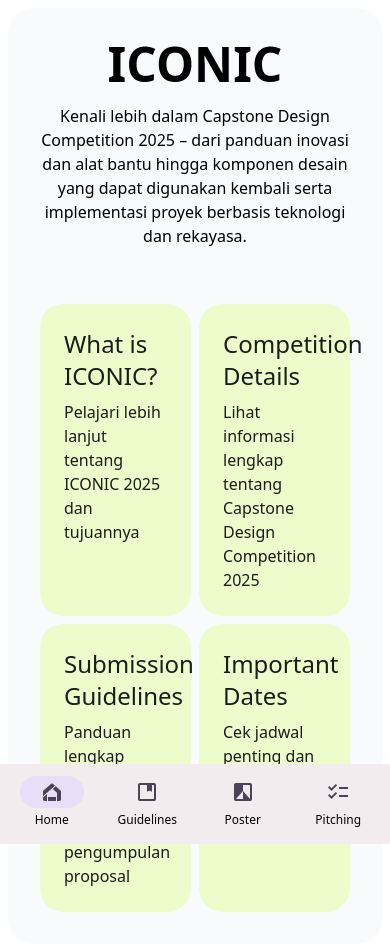
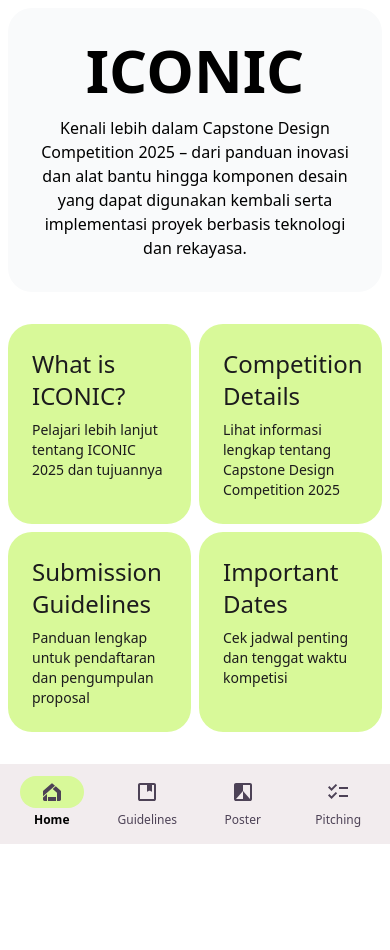
Before and after one commit to FathanAlfariel/iconic, a React (Vite) app: page / in a window 390 px wide. After the commit the page ends 844 px from the top, so only its background shows below. Built offline with nearby package versions, Linux system fonts and the light colour scheme.

Commit message:
Separating components and improving the home display

```diff
--- a/src/Layout.jsx
+++ b/src/Layout.jsx
@@ -1,5 +1,7 @@
 import React from "react";
-import { Outlet, NavLink } from "react-router-dom";
+import { Outlet } from "react-router-dom";
+import BottomNavBar from "./components/BottomNavBar";
+import Sidebar from "./components/Sidebar";
 
 const Layout = () => {
   const navigationList = [
@@ -36,97 +38,11 @@ const Layout = () => {
   return (
     <>
       {/* Bottom Navigation Bar for Mobile View */}
-      <ul className="block md:hidden w-full fixed bottom-0 left-0 flex items-center gap-x-2 bg-[#f2ecee] px-2">
-        {navigationList?.map((data, key) => {
-          return (
-            <li key={key} className="w-full flex justify-center items-center">
-              {/* Navigation Button */}
-              <NavLink
-                to={data?.link}
-                className="flex flex-col gap-y-1 pt-3 pb-4"
-              >
-                {({ isActive }) => (
-                  <>
-                    {/* Icon */}
-                    <span
-                      className={`block py-1 px-5 rounded-full ${
-                        isActive ? "bg-[#E8DEF8]" : ""
-                      }`}
-                    >
-                      <svg
-                        xmlns="http://www.w3.org/2000/svg"
-                        height="24px"
-                        viewBox="0 -960 960 960"
-                        width="24px"
-                        className="fill-[#4d4256]"
-                      >
-                        {data?.icon}
-                      </svg>
-                    </span>
+      <BottomNavBar navigationList={navigationList} />
 
-                    {/* Label */}
-                    <span className="block text-xs text-center font-medium">
-                      {data?.label}
-                    </span>
-                  </>
-                )}
-              </NavLink>
-            </li>
-          );
-        })}
-      </ul>
-
-      {/* Sidebar for Tablet and Desktop View */}
       <div className="flex items-start h-screen">
-        <aside className="h-full">
-          <ul className="hidden md:block w-full flex flex-col items-center bg-gray-50 px-2 h-full">
-            {navigationList?.map((data, key) => {
-              return (
-                <li
-                  key={key}
-                  className="group w-full flex justify-center items-center"
-                >
-                  {/* Navigation Button */}
-                  <NavLink
-                    to={data?.link}
-                    className="flex flex-col gap-y-1 pt-3 pb-4"
-                  >
-                    {({ isActive }) => (
-                      <>
-                        {/* Icon */}
-                        <span
-                          className={`block py-1 px-5 rounded-full ${
-                            isActive ? "bg-lime-100" : "group-hover:bg-gray-200"
-                          }`}
-                        >
-                          <svg
-                            xmlns="http://www.w3.org/2000/svg"
-                            height="24px"
-                            viewBox="0 -960 960 960"
-                            width="24px"
-                            className="fill-[#4d4256] transition duration-200 group-hover:scale-105"
-                          >
-                            {data?.icon}
-                          </svg>
-                        </span>
-                        {/* Label */}
-                        <div
-                          className={`block text-xs text-center ${
-                            isActive
-                              ? "text-black font-bold"
-                              : "text-[#4d4256] font-medium group-hover:text-black"
-                          }`}
-                        >
-                          {data?.label}
-                        </div>
-                      </>
-                    )}
-                  </NavLink>
-                </li>
-              );
-            })}
-          </ul>
-        </aside>
+        {/* Sidebar for Tablet and Desktop View */}
+        <Sidebar navigationList={navigationList} />
 
         <main className="p-2 md:p-3 w-full">
           <Outlet />
--- /dev/null
+++ b/src/components/BottomNavBar.jsx
@@ -0,0 +1,56 @@
+import React from "react";
+import { NavLink } from "react-router-dom";
+
+const BottomNavBar = ({ navigationList }) => {
+  return (
+    <>
+      <ul className="block md:hidden w-full fixed bottom-0 left-0 flex items-center gap-x-2 bg-[#f2ecee] px-2">
+        {navigationList?.map((data, key) => {
+          return (
+            <li key={key} className="w-full flex justify-center items-center">
+              {/* Navigation Button */}
+              <NavLink
+                to={data?.link}
+                className="flex flex-col gap-y-1 pt-3 pb-4"
+              >
+                {({ isActive }) => (
+                  <>
+                    {/* Icon */}
+                    <span
+                      className={`block py-1 px-5 rounded-full ${
+                        isActive ? "bg-lime-200" : "group-hover:bg-gray-200"
+                      }`}
+                    >
+                      <svg
+                        xmlns="http://www.w3.org/2000/svg"
+                        height="24px"
+                        viewBox="0 -960 960 960"
+                        width="24px"
+                        className="fill-[#4d4256]"
+                      >
+                        {data?.icon}
+                      </svg>
+                    </span>
+
+                    {/* Label */}
+                    <div
+                      className={`block text-xs text-center ${
+                        isActive
+                          ? "text-black font-bold"
+                          : "text-[#4d4256] font-medium group-hover:text-black"
+                      }`}
+                    >
+                      {data?.label}
+                    </div>
+                  </>
+                )}
+              </NavLink>
+            </li>
+          );
+        })}
+      </ul>
+    </>
+  );
+};
+
+export default BottomNavBar;
--- /dev/null
+++ b/src/components/Sidebar.jsx
@@ -0,0 +1,60 @@
+import React from "react";
+import { NavLink } from "react-router-dom";
+
+const Sidebar = ({ navigationList }) => {
+  return (
+    <>
+      <aside className="h-full">
+        <ul className="hidden md:block w-full flex flex-col items-center bg-gray-50 px-2 h-full">
+          {navigationList?.map((data, key) => {
+            return (
+              <li
+                key={key}
+                className="group w-full flex justify-center items-center"
+              >
+                {/* Navigation Button */}
+                <NavLink
+                  to={data?.link}
+                  className="flex flex-col gap-y-1 pt-3 pb-4"
+                >
+                  {({ isActive }) => (
+                    <>
+                      {/* Icon */}
+                      <span
+                        className={`block py-1 px-5 rounded-full ${
+                          isActive ? "bg-lime-200" : "group-hover:bg-gray-200"
+                        }`}
+                      >
+                        <svg
+                          xmlns="http://www.w3.org/2000/svg"
+                          height="24px"
+                          viewBox="0 -960 960 960"
+                          width="24px"
+                          className="fill-[#4d4256] transition duration-200 group-hover:scale-105"
+                        >
+                          {data?.icon}
+                        </svg>
+                      </span>
+                      {/* Label */}
+                      <div
+                        className={`block text-xs text-center ${
+                          isActive
+                            ? "text-black font-bold"
+                            : "text-[#4d4256] font-medium group-hover:text-black"
+                        }`}
+                      >
+                        {data?.label}
+                      </div>
+                    </>
+                  )}
+                </NavLink>
+              </li>
+            );
+          })}
+        </ul>
+      </aside>
+    </>
+  );
+};
+
+export default Sidebar;
--- a/src/pages/Home.jsx
+++ b/src/pages/Home.jsx
@@ -4,18 +4,18 @@ const Home = () => {
   return (
     <>
       <div className="w-full p-8 md:p-14 rounded-3xl bg-gray-50">
-        <h1 className="text-5xl md:text-8xl font-semibold text-center mb-4">
+        <h1 className="text-6xl md:text-8xl font-semibold text-center mb-4">
           ICONIC
         </h1>
-        <h4 className="text-base md:text-xl font-normal text-center max-w-5xl mx-auto">
+        <h4 className="text-base md:text-xl font-normal text-center max-w-none md:max-w-5xl mx-auto">
           Kenali lebih dalam Capstone Design Competition 2025 – dari panduan
           inovasi dan alat bantu hingga komponen desain yang dapat digunakan
           kembali serta implementasi proyek berbasis teknologi dan rekayasa.
         </h4>
 
-        <ul className="grid grid-cols-2 gap-2 max-w-6xl mx-auto mt-14">
+        <ul className="hidden md:grid grid-cols-2 gap-2 max-w-6xl mx-auto mt-14">
           <li className="w-full">
-            <button className="flex flex-col gap-y-2 p-6 rounded-3xl transition duration-200 bg-lime-100 hover:bg-lime-200 hover:shadow-md active:bg-lime-300 active:scale-95 cursor-pointer w-full h-full">
+            <button className="flex flex-col gap-y-2 p-6 rounded-3xl transition duration-200 bg-lime-200 hover:bg-lime-300 hover:shadow-md active:bg-lime-400 active:scale-95 cursor-pointer w-full h-full">
               <h4 className="text-left text-2xl text-[#1c1b1d] font-medium">
                 What is ICONIC?
               </h4>
@@ -25,7 +25,7 @@ const Home = () => {
             </button>
           </li>
           <li className="w-full">
-            <button className="flex flex-col gap-y-2 p-6 rounded-3xl transition duration-200 bg-lime-100 hover:bg-lime-200 hover:shadow-md active:bg-lime-300 active:scale-95 cursor-pointer w-full h-full">
+            <button className="flex flex-col gap-y-2 p-6 rounded-3xl transition duration-200 bg-lime-200 hover:bg-lime-300 hover:shadow-md active:bg-lime-400 active:scale-95 cursor-pointer w-full h-full">
               <h4 className="text-left text-2xl text-[#1c1b1d] font-medium">
                 Competition Details
               </h4>
@@ -35,7 +35,7 @@ const Home = () => {
             </button>
           </li>
           <li className="w-full">
-            <button className="flex flex-col gap-y-2 p-6 rounded-3xl transition duration-200 bg-lime-100 hover:bg-lime-200 hover:shadow-md active:bg-lime-300 active:scale-95 cursor-pointer w-full h-full">
+            <button className="flex flex-col gap-y-2 p-6 rounded-3xl transition duration-200 bg-lime-200 hover:bg-lime-300 hover:shadow-md active:bg-lime-400 active:scale-95 cursor-pointer w-full h-full">
               <h4 className="text-left text-2xl text-[#1c1b1d] font-medium">
                 Submission Guidelines
               </h4>
@@ -45,7 +45,7 @@ const Home = () => {
             </button>
           </li>
           <li className="w-full">
-            <button className="flex flex-col gap-y-2 p-6 rounded-3xl transition duration-200 bg-lime-100 hover:bg-lime-200 hover:shadow-md active:bg-lime-300 active:scale-95 cursor-pointer w-full h-full">
+            <button className="flex flex-col gap-y-2 p-6 rounded-3xl transition duration-200 bg-lime-200 hover:bg-lime-300 hover:shadow-md active:bg-lime-400 active:scale-95 cursor-pointer w-full h-full">
               <h4 className="text-left text-2xl text-[#1c1b1d] font-medium">
                 Important Dates
               </h4>
@@ -56,6 +56,49 @@ const Home = () => {
           </li>
         </ul>
       </div>
+
+      <ul className="grid md:hidden grid-cols-2 gap-2 mt-8">
+        <li className="w-full">
+          <button className="flex flex-col gap-y-2 p-6 rounded-3xl transition duration-200 bg-lime-200 hover:bg-lime-300 hover:shadow-md active:bg-lime-400 active:scale-95 cursor-pointer w-full h-full">
+            <h4 className="text-left text-2xl text-[#1c1b1d] font-medium">
+              What is ICONIC?
+            </h4>
+            <p className="text-left text-[#1c1b1d] text-sm">
+              Pelajari lebih lanjut tentang ICONIC 2025 dan tujuannya
+            </p>
+          </button>
+        </li>
+        <li className="w-full">
+          <button className="flex flex-col gap-y-2 p-6 rounded-3xl transition duration-200 bg-lime-200 hover:bg-lime-300 hover:shadow-md active:bg-lime-400 active:scale-95 cursor-pointer w-full h-full">
+            <h4 className="text-left text-2xl text-[#1c1b1d] font-medium">
+              Competition Details
+            </h4>
+            <p className="text-left text-[#1c1b1d] text-sm">
+              Lihat informasi lengkap tentang Capstone Design Competition 2025
+            </p>
+          </button>
+        </li>
+        <li className="w-full">
+          <button className="flex flex-col gap-y-2 p-6 rounded-3xl transition duration-200 bg-lime-200 hover:bg-lime-300 hover:shadow-md active:bg-lime-400 active:scale-95 cursor-pointer w-full h-full">
+            <h4 className="text-left text-2xl text-[#1c1b1d] font-medium">
+              Submission Guidelines
+            </h4>
+            <p className="text-left text-[#1c1b1d] text-sm">
+              Panduan lengkap untuk pendaftaran dan pengumpulan proposal
+            </p>
+          </button>
+        </li>
+        <li className="w-full">
+          <button className="flex flex-col gap-y-2 p-6 rounded-3xl transition duration-200 bg-lime-200 hover:bg-lime-300 hover:shadow-md active:bg-lime-400 active:scale-95 cursor-pointer w-full h-full">
+            <h4 className="text-left text-2xl text-[#1c1b1d] font-medium">
+              Important Dates
+            </h4>
+            <p className="text-left text-[#1c1b1d] text-sm">
+              Cek jadwal penting dan tenggat waktu kompetisi
+            </p>
+          </button>
+        </li>
+      </ul>
     </>
   );
 };
```
